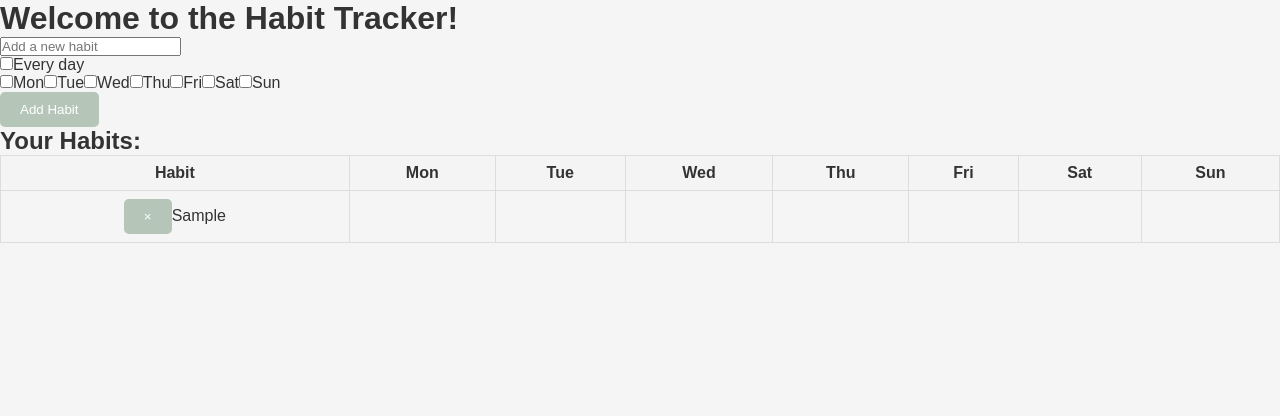
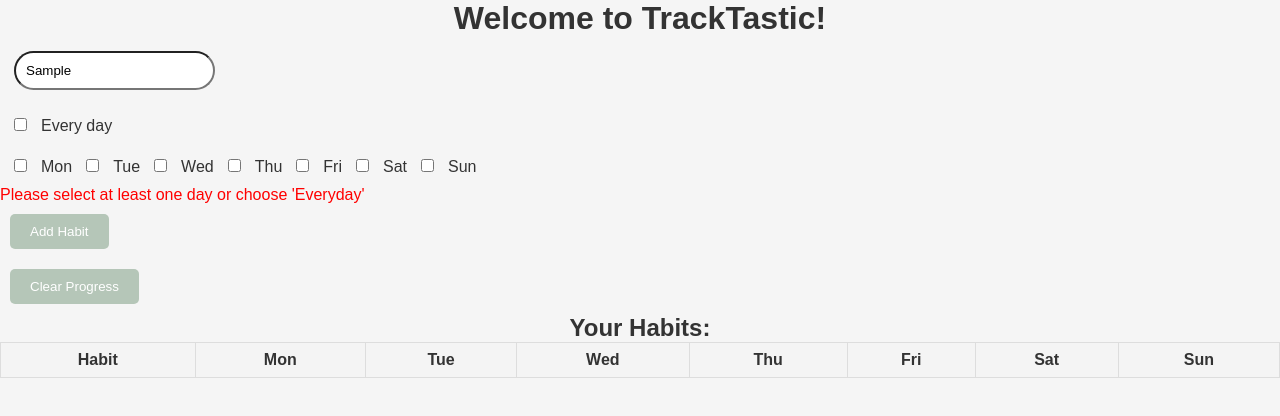
Before and after one commit to Thildi/habit-tracker, a Next.js app: page / in a window 1280 px wide. Both pictures are taken after typing "Sample" into the empty fields and a click on the button "Add Habit". Shown: the top 416 px of the page. Built offline with nearby package versions, Linux system fonts and the light colour scheme.

Commit message:
Functionality and first stylings

```diff
--- a/components/HabitForm.js
+++ b/components/HabitForm.js
@@ -1,20 +1,27 @@
 import { useState } from "react";
+import styled from "styled-components";
 
 export default function HabitForm({ onAddHabit }) {
   const [habit, setHabit] = useState("");
   const [days, setDays] = useState([]);
   const [everyday, setEveryday] = useState(false);
+  const [error, setError] = useState("");
 
   const daysOfWeek = ["Mon", "Tue", "Wed", "Thu", "Fri", "Sat", "Sun"];
 
   const handleSubmit = (event) => {
     event.preventDefault();
+    if (everyday || days.length > 0) {
       if (habit.trim()) {
         const selectedDays = everyday ? daysOfWeek : days;
         onAddHabit(habit, selectedDays);
         setHabit("");
         setDays([]);
         setEveryday(false);
+        setError("");
+      }
+    } else {
+      setError("Please select at least one day or choose 'Everyday'");
     }
   };
 
@@ -29,15 +36,16 @@
 
   return (
     <form onSubmit={handleSubmit}>
-      <input
+      <StyledInput
         type="text"
         value={habit}
         onChange={(e) => setHabit(e.target.value)}
-        placeholder="Add a new habit"
+        placeholder="Add a new habit..."
+        required
       />
       <div>
         <label>
-          <input
+          <StyledInput
             type="checkbox"
             checked={everyday}
             onChange={() => setEveryday(!everyday)}
@@ -49,7 +57,7 @@
         <div>
           {daysOfWeek.map((day) => (
             <label key={day}>
-              <input
+              <StyledInput
                 type="checkbox"
                 checked={days.includes(day)} // Überprüft, ob der Tag ausgewählt wurde
                 onChange={() => handleDayChange(day)} // Fügt den Tag hinzu oder entfernt ihn
@@ -59,7 +67,17 @@
           ))}
         </div>
       )}
+      {error && <p style={{ color: "red" }}>{error}</p>}{" "}
+      {/* Fehlermeldung anzeigen */}
       <button type="submit">Add Habit</button>
     </form>
   );
 }
+
+const StyledInput = styled.input`
+  padding: 10px;
+  margin: 14px;
+  border-radius: 20px;
+`;
+
+const StyledCheckbox = styled.input;
--- a/components/HabitList.js
+++ b/components/HabitList.js
@@ -29,7 +29,7 @@
               </td>
               {daysOfWeek.map((day) => (
                 <td key={day}>
-                  {habit.days.includes(day) && (
+                  {habit.days && habit.days.includes(day) && (
                     <input
                       type="checkbox"
                       checked={habit.progress[day] || false}
--- a/pages/index.js
+++ b/pages/index.js
@@ -15,7 +15,7 @@
     const newHabit = {
       id: Date.now(),
       habit,
-      days,
+      days: days || [],
       progress: {},
     };
 
@@ -38,10 +38,24 @@
     localStorage.setItem("habits", JSON.stringify(updatedHabits));
   }
 
+  function handleClearProgress() {
+    const resetHabits = habits.map((habit) => ({
+      ...habit,
+      progress: Object.keys(habit.progress).reduce((acc, day) => {
+        acc[day] = false;
+        return acc;
+      }, {}),
+    }));
+    setHabits(resetHabits);
+
+    localStorage.setItem("habits", JSON.stringify(resetHabits));
+  }
+
   return (
     <div>
-      <h1>Welcome to the Habit Tracker!</h1>
+      <h1>Welcome to TrackTastic!</h1>
       <HabitForm onAddHabit={handleAddHabit} />
+      <button onClick={handleClearProgress}>Clear Progress</button>
       <HabitList
         habits={habits}
         onToggleHabit={handleToggleHabit}
--- a/styles/globals.css
+++ b/styles/globals.css
@@ -16,6 +16,7 @@
 h2,
 h3 {
   font-weight: 600;
+  text-align: center;
 }
 
 button {
@@ -24,6 +25,7 @@
   color: white;
   border: none;
   padding: 10px 20px;
+  margin: 10px;
   border-radius: 5px;
   transition: background-color 0.3s;
 }
```
Lines whose indentation alone changed are shown as unchanged.
